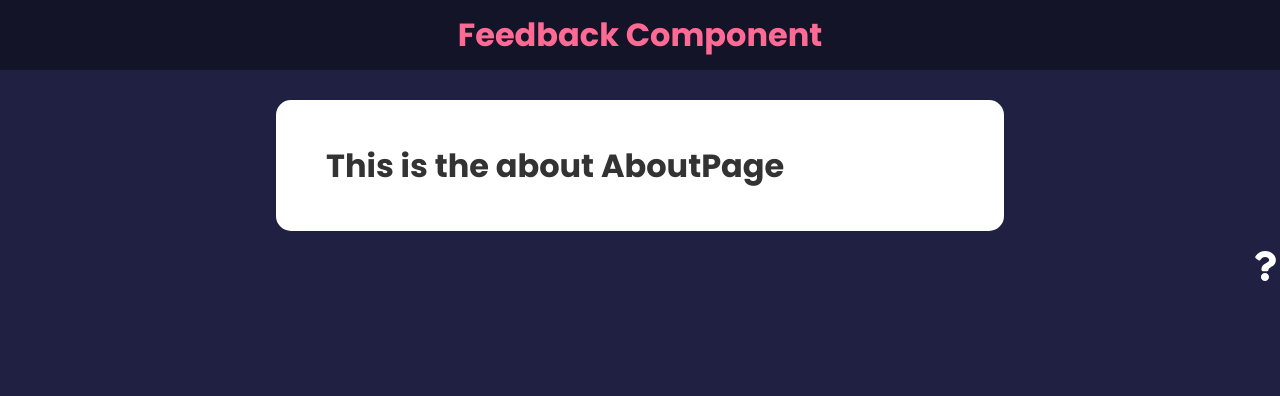
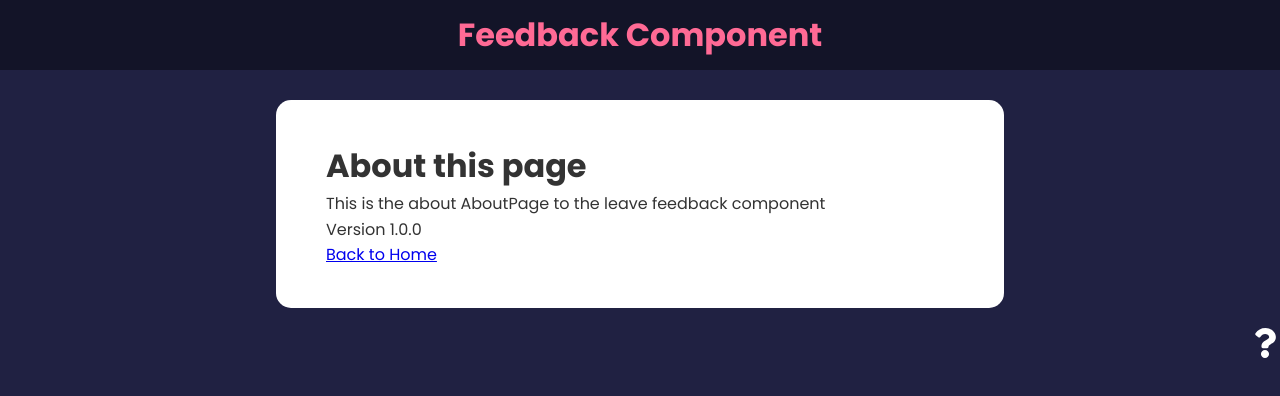
Before and after one commit to AmitZeevi/feedback_app, a React (Create React App) app: page /about in a window 1280 px wide. Shown: the top 396 px of the page. Built offline with nearby package versions, Linux system fonts and the light colour scheme; the HTML template or start-up script is replaced by a standard one.

Commit message:
deployment

```diff
--- a/src/components/AboutIconComp.jsx
+++ b/src/components/AboutIconComp.jsx
@@ -4,9 +4,9 @@ import {Link} from 'react-router-dom'
 function AboutIconComp() {
   return (
     <div className='about-link'>
-        <a href='/about'>
+        <Link to= '/about'>
             <FaQuestion size={30}/>
-        </a>
+        </Link>
     </div>
   )
 }
--- /dev/null
+++ b/src/context/FeedbackContext.js
@@ -0,0 +1,19 @@
+import { createContext, useState } from "react";
+
+const FeedbackContext = createContext()
+
+
+export const FeedbackProvider = ({children})=> {
+    const [feedback, setFeedback] = useState([{
+        id:1,
+        text: 'This is from context',
+        rating: 10
+    }])
+    return <FeedbackContext.Provider value={{
+        feedback,
+    }}>
+        {children}
+    </FeedbackContext.Provider>
+}
+
+export default FeedbackContext
--- a/src/pages/AboutPage.jsx
+++ b/src/pages/AboutPage.jsx
@@ -1,12 +1,18 @@
 import Card from "../components/Shared/Card"
+import {Link} from 'react-router-dom'
 
 
 function AboutPage() {
   return (
     <Card>
         <div>
-        <h1>This is the about AboutPage</h1>
+        <h1> About this page </h1>
+          <p> This is the about AboutPage to the leave feedback component </p>
+          <p> Version 1.0.0  </p>
         </div>
+        <p>
+          <Link to= '/'> Back to Home </Link>
+        </p>
     </Card>
   )
 }
```
Also changed, not shown: src/App.js (+3 -6 lines).
